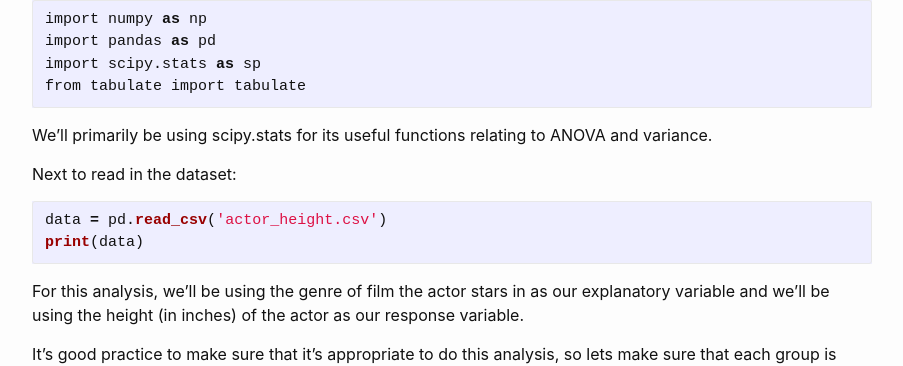
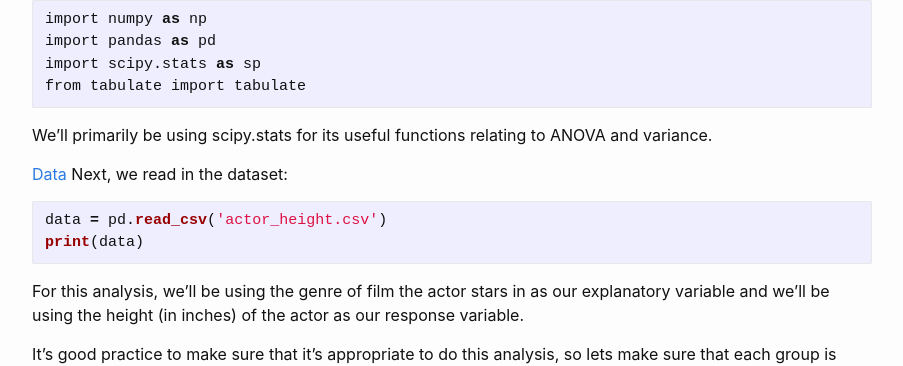
Before and after one commit to gstirk27/Gracie-s-Blog, a Jekyll site: the page built from _posts/2024-10-04-ANOVA-in-Python.md, in a window 1280 px wide and 900 px high, scrolled down 643 px. Shown: the part 96-462 px from the top of the window, without its empty margins (188-1091 px from the left). Built offline with Jekyll 4.4.1, drawn with Linux system fonts in a browser that asks for light colours; comment, search, counter and statistics services are not loaded.

Commit message:
added link to Data

````diff
--- a/_posts/2024-10-04-ANOVA-in-Python.md
+++ b/_posts/2024-10-04-ANOVA-in-Python.md
@@ -26,7 +26,8 @@ from tabulate import tabulate
 
 We'll primarily be using scipy.stats for its useful functions relating to ANOVA and variance.
 
-Next to read in the dataset:
+[Data]({{site.url}}/{{site.baseurl}}/actor_height.csv)
+Next, we read in the dataset:
 
 ```python
 data = pd.read_csv('actor_height.csv')
````
